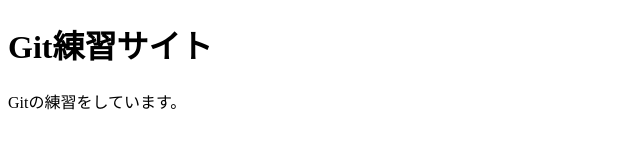
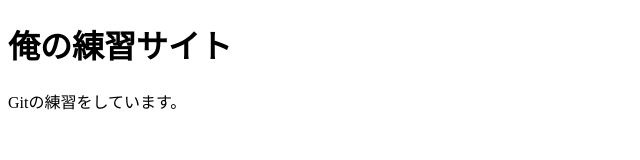
Before and after one commit to Kamiyama0101/pair-conflict, a plain HTML site: page index.html in a window 1280 px wide. Shown: the whole page, without its empty margins (0-640 px from the left). Drawn offline with Linux system fonts and the light colour scheme.

Commit message:
h1を変更

```diff
--- a/index.html
+++ b/index.html
@@ -6,7 +6,7 @@
     <title>Document</title>
 </head>
 <body>
-    <h1>Git練習サイト</h1>
+    <h1>俺の練習サイト</h1>
     <p>Gitの練習をしています。</p>
 </body>
 </html>
```
